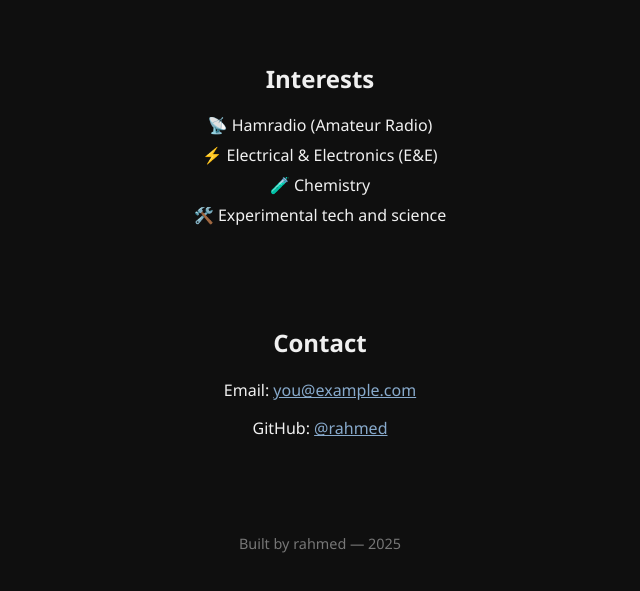
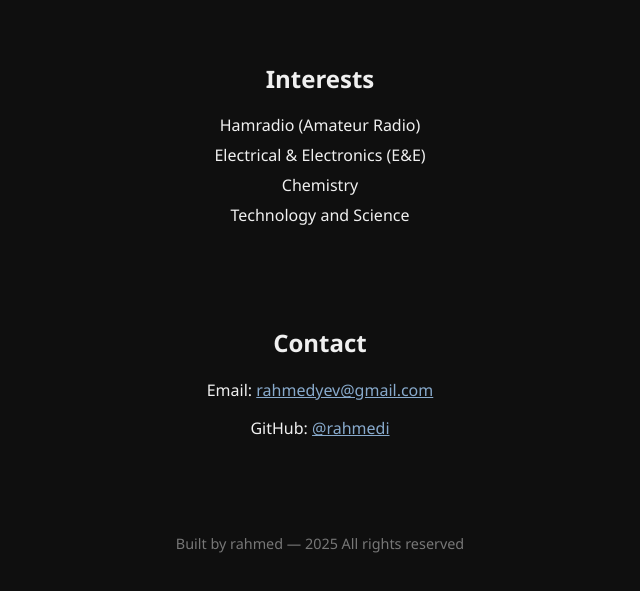
Before and after one commit to RobinHirst11/rahmedi, a plain HTML site: page index.html in a window 1280 px wide. Shown: the part 391-982 px from the top of the page, without its empty margins (320-960 px from the left). Drawn offline with Linux system fonts and the light colour scheme.

Commit message:
Update index.html

```diff
--- a/index.html
+++ b/index.html
@@ -3,7 +3,7 @@
 <head>
   <meta charset="UTF-8" />
   <meta name="viewport" content="width=device-width, initial-scale=1.0"/>
-  <title>rahmed - Rust Developer</title>
+  <title>Rahmed - Rust Developer</title>
   <style>
     body {
       background-color: #0f0f0f;
@@ -100,11 +100,11 @@
     <div class="skills">
       <div class="skill-icon">
         <img src="https://cdn.simpleicons.org/rust/white" alt="Rust">
-        <div class="tooltip">Rust — System programming language</div>
+        <div class="tooltip">Rust — 100/95</div>
       </div>
       <div class="skill-icon">
         <img src="https://cdn.simpleicons.org/docker/white" alt="Docker">
-        <div class="tooltip">Docker — Containerization platform</div>
+        <div class="tooltip">Docker — 100/90</div>
       </div>
       <!-- Add more skill icons here -->
     </div>
@@ -113,22 +113,22 @@
   <section>
     <h2>Interests</h2>
     <ul class="interests">
-      <li>📡 Hamradio (Amateur Radio)</li>
-      <li>⚡ Electrical & Electronics (E&E)</li>
-      <li>🧪 Chemistry</li>
-      <li>🛠️ Experimental tech and science</li>
+      <li>Hamradio (Amateur Radio)</li>
+      <li> Electrical & Electronics (E&E)</li>
+      <li> Chemistry</li>
+      <li>Technology and Science</li>
     </ul>
   </section>
 
   <section>
     <h2>Contact</h2>
-    <p>Email: <a href="mailto:you@example.com" style="color:#8ac">you@example.com</a></p>
-    <p>GitHub: <a href="https://github.com/rahmed" style="color:#8ac">@rahmed</a></p>
+    <p>Email: <a href="mailto:rahmedyev@gmail.com" style="color:#8ac">rahmedyev@gmail.com</a></p>
+    <p>GitHub: <a href="https://github.com/rahmedi" style="color:#8ac">@rahmedi</a></p>
     <!-- Add more links or contact options -->
   </section>
 
   <footer>
-    <p>Built by rahmed — 2025</p>
+    <p>Built by rahmed — 2025 All rights reserved</p>
   </footer>
 </body>
 </html>
```
